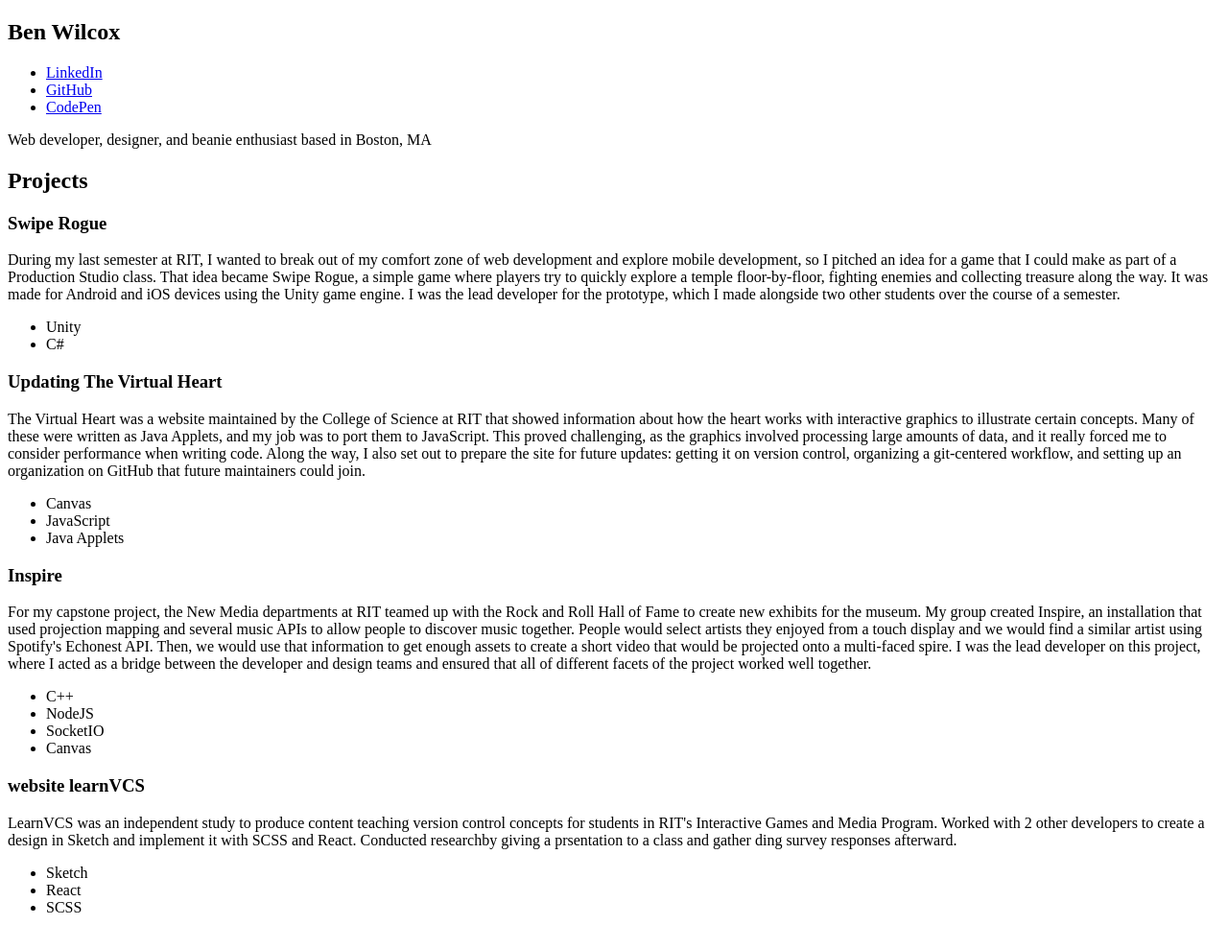
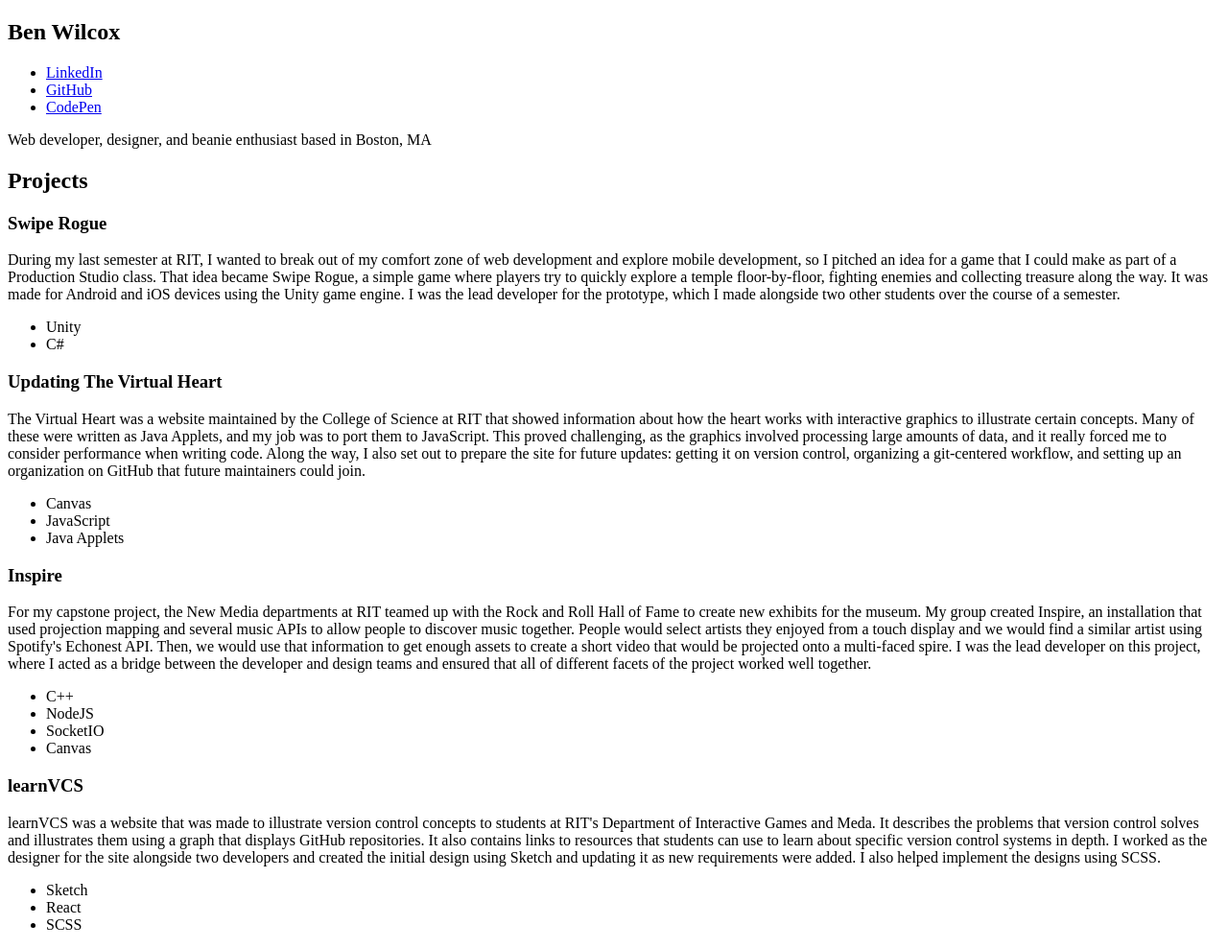
Before and after one commit to reccanti/gatsby-portfolio, a Gatsby site: page / in a window 1280 px wide. Shown: the whole page at 96% size. Built offline with nearby package versions, Linux system fonts and the light colour scheme; Gatsby itself is replaced by a stand-in of ours.

Commit message:
Update base description for learnVCS

```diff
--- a/data/learnVCS/base.md
+++ b/data/learnVCS/base.md
@@ -1,5 +1,4 @@
 ---
-headline: website learnVCS
+headline: learnVCS
 ---
-LearnVCS was an independent study to produce content teaching version control concepts for students in RIT's Interactive Games and Media Program. Worked with 2 other developers to create a design in Sketch and implement it with SCSS and React. Conducted researchby giving a prsentation to a class and gather ding survey responses afterward.
-<!-- end -->
+learnVCS was a website that was made to illustrate version control concepts to students at RIT's Department of Interactive Games and Meda. It describes the problems that version control solves and illustrates them using a graph that displays GitHub repositories. It also contains links to resources that students can use to learn about specific version control systems in depth. I worked as the designer for the site alongside two developers and created the initial design using Sketch and updating it as new requirements were added. I also helped implement the designs using SCSS.
```
